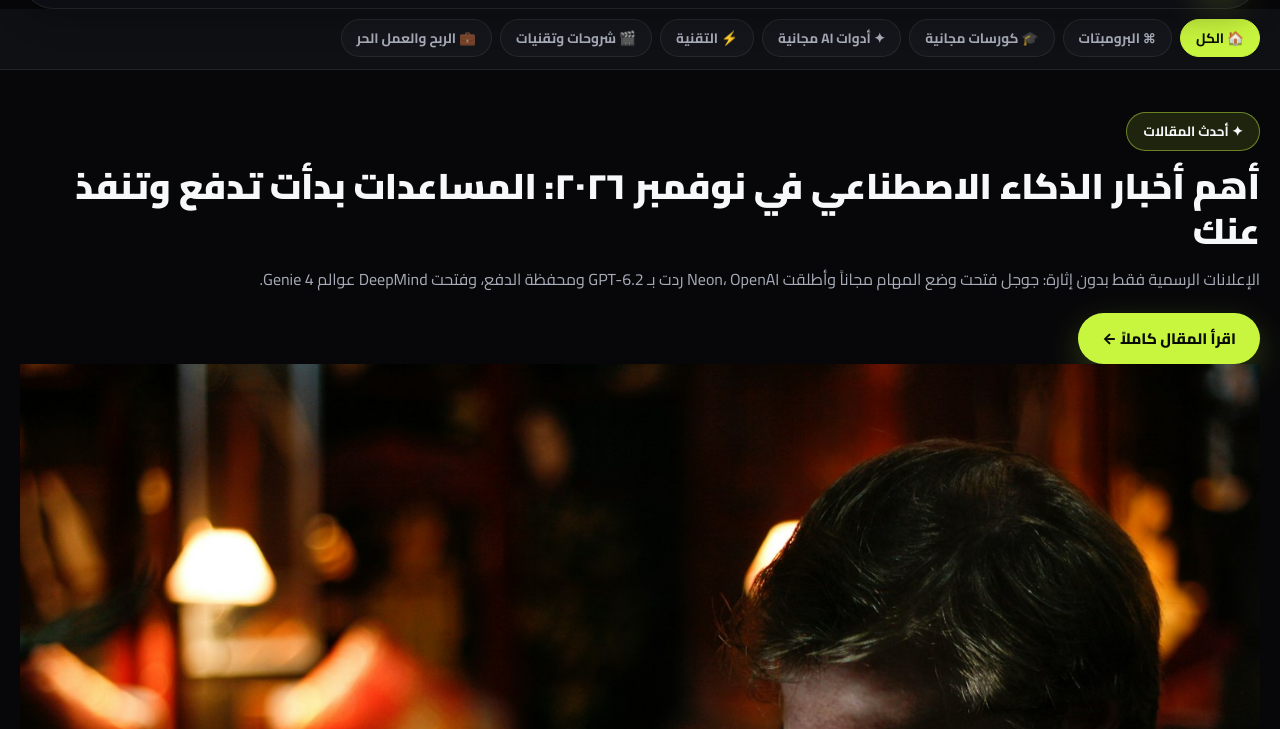
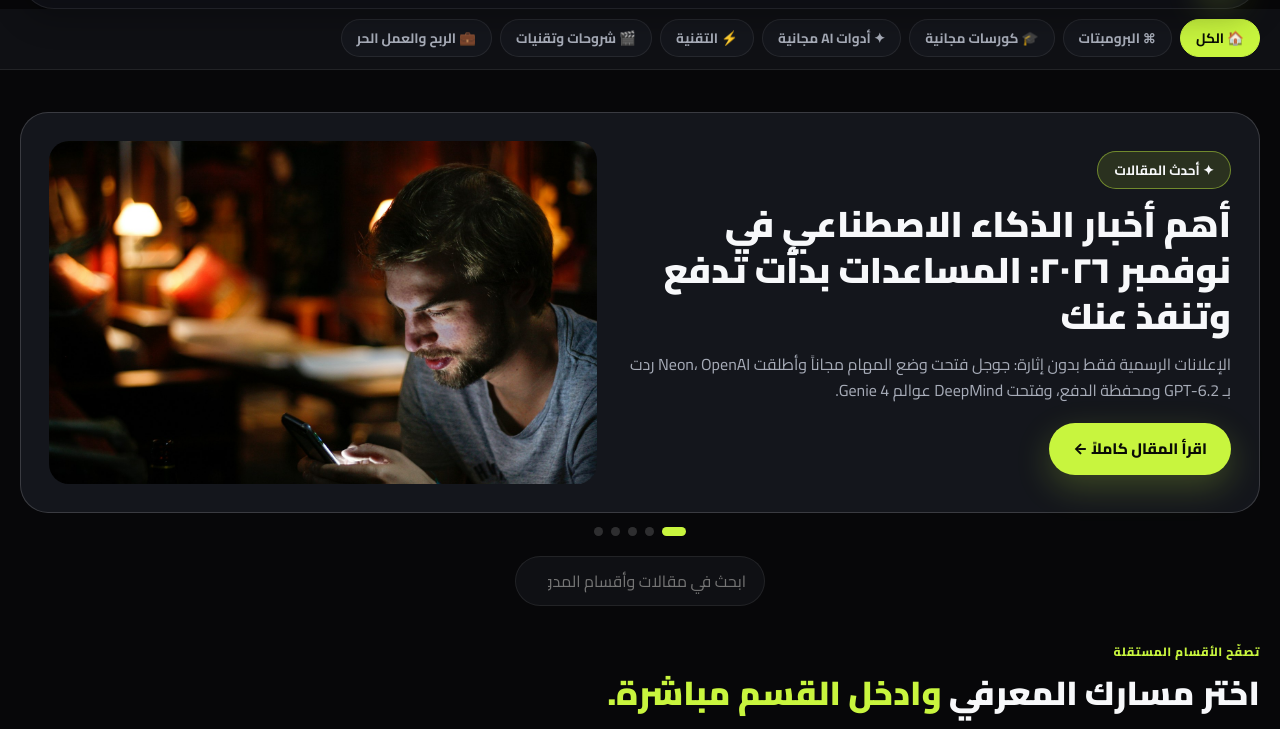
Before and after one commit to eslamthabet/eslamthabet-v3, a plain HTML site: page blog/index.html in a window 1280 px wide. Shown: the part 71-800 px from the top of the page. Drawn offline with Linux system fonts and the light colour scheme.

Commit message:
Add files via upload

```diff
--- a/blog/css/blog.css
+++ b/blog/css/blog.css
@@ -121,6 +121,42 @@
 }
 
 /* Featured Hero Post on /blog/ */
+
+/* Featured Latest-5 Slider */
+.fp-slider { position: relative; margin-bottom: 20px; }
+.fp-slides { display: grid; }
+.fp-slide {
+  grid-area: 1 / 1;
+  display: grid;
+  grid-template-columns: 1.05fr 0.95fr;
+  gap: 28px;
+  padding: 28px;
+  border-radius: var(--radius-lg);
+  background: var(--bg-card);
+  border: 1px solid var(--border-strong);
+  align-items: center;
+  opacity: 0;
+  visibility: hidden;
+  pointer-events: none;
+  transition: opacity 0.55s ease, visibility 0.55s;
+}
+.fp-slide.active { opacity: 1; visibility: visible; pointer-events: auto; }
+.fp-excerpt {
+  display: -webkit-box;
+  -webkit-line-clamp: 3;
+  -webkit-box-orient: vertical;
+  overflow: hidden;
+}
+.fp-dots { display: flex; gap: 8px; justify-content: center; margin-top: 14px; }
+.fp-dot {
+  width: 9px; height: 9px; border-radius: 999px; border: 0; padding: 0;
+  background: var(--border-strong); cursor: pointer; transition: all 0.25s;
+}
+.fp-dot.active { width: 24px; background: var(--accent); }
+@media (max-width: 1040px) {
+  .fp-slide { grid-template-columns: 1fr; }
+}
+
 .featured-post-banner {
   display: grid;
   grid-template-columns: 1.05fr 0.95fr;
```
